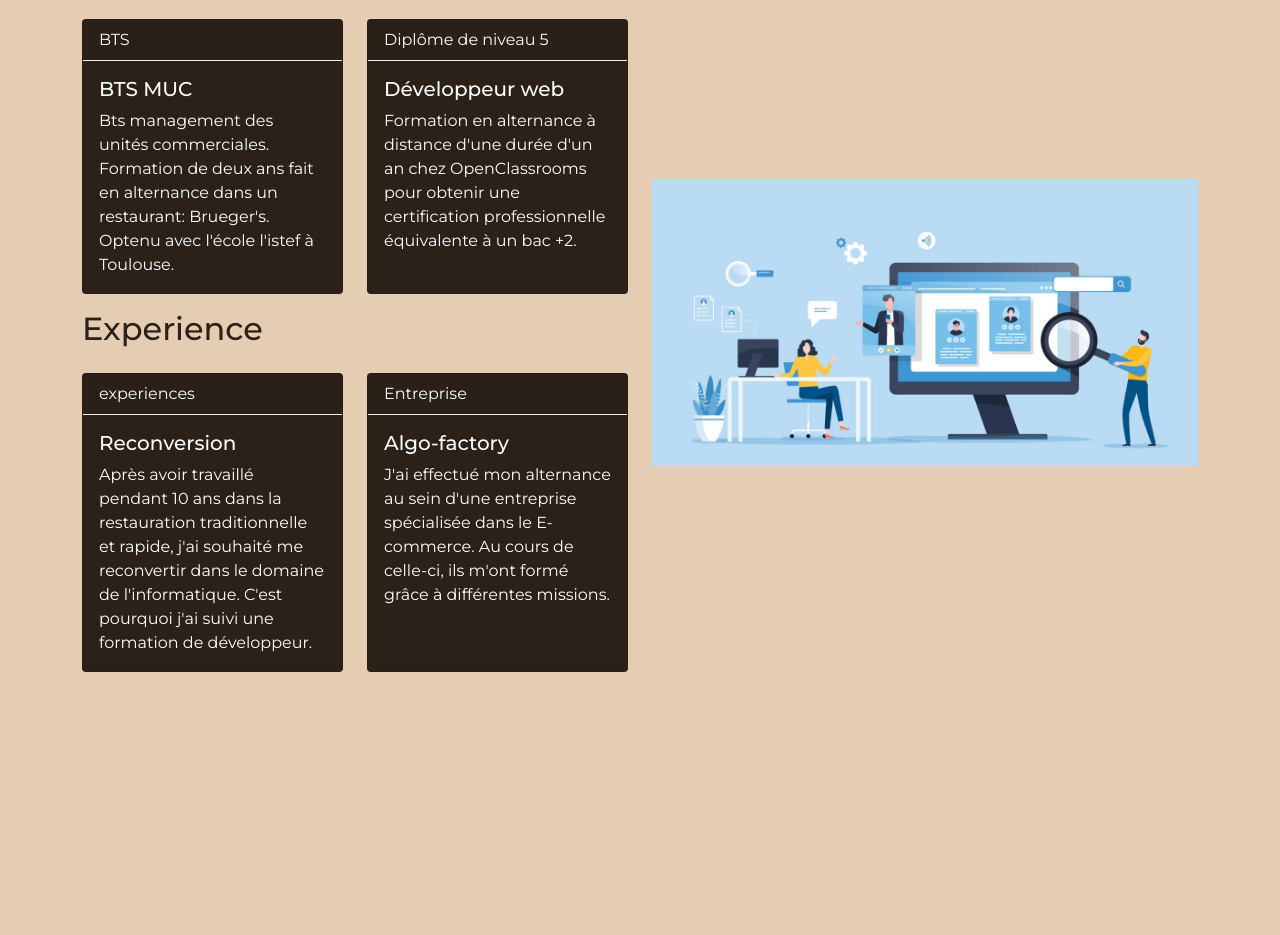
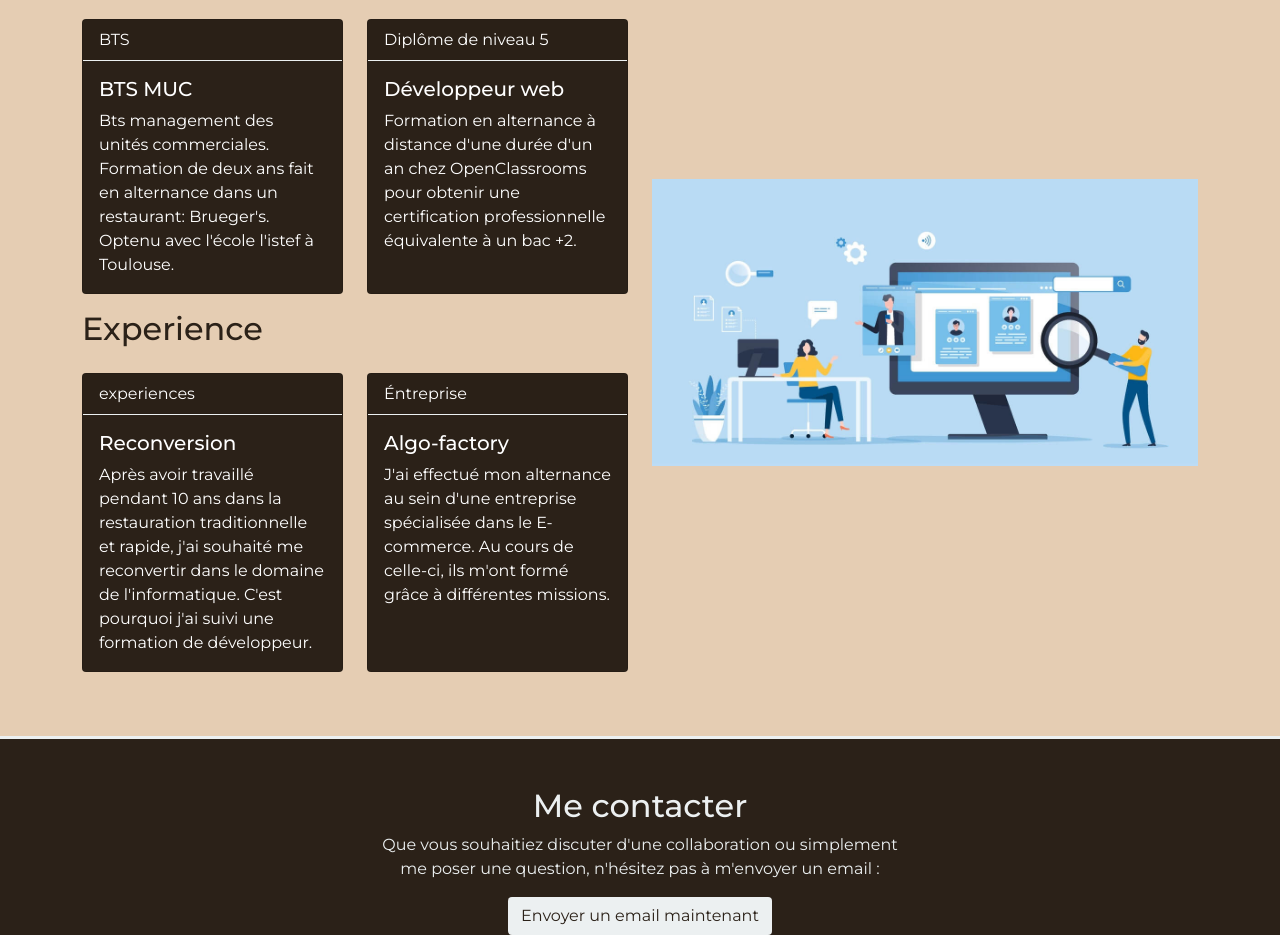
Before and after one commit to Nicochon/Porte-folio, a website: page index.html in a window 1280 px wide. Shown: the part 4420-5355 px from the top of the page. Before the commit the page ends 5156 px from the top, so only its background shows below. Drawn offline with nearby package versions, Linux system fonts and the light colour scheme.

Commit message:
ajout de contact formulaire

```diff
--- a/index.html
+++ b/index.html
@@ -363,7 +363,7 @@
                     </div>
                     <div class="col-md-6 d-flex justify-content-center">
                         <div class="card text-white mb-3" style="max-width: 18rem;">
-                            <div class="card-header">Entreprise</div>
+                            <div class="card-header">Éntreprise</div>
                             <div class="card-body">
                                 <h5 class="card-title">Algo-factory</h5>
                                 <p class="card-text">J'ai effectué mon alternance au sein d'une entreprise spécialisée dans le E-commerce. Au cours de celle-ci, ils m'ont formé grâce à différentes missions.</p>
@@ -379,29 +379,20 @@
     </div>
 </div>
 
-<!--<div id="social">-->
-<!--    <div class="container pt-5 text-center">-->
-<!--        <div class="row d-flex justify-content-center">-->
-<!--            <div class="col-md-6">-->
-<!--                <h2>Me contacter</h2>-->
-<!--                <form method="post" action="mail.php">-->
-<!--                    <div class="mb-3">-->
-<!--                        <label for="exampleFormControlInput1" class="form-label">Email address</label>-->
-<!--                        <input type="email" class="form-control" id="exampleFormControlInput1" name="email"-->
-<!--                               placeholder="name@example.com" required>-->
-<!--                    </div>-->
-<!--                    <div class="mb-3">-->
-<!--                        <label for="exampleFormControlTextarea1" class="form-label">Message</label>-->
-<!--                        <textarea class="form-control" id="exampleFormControlTextarea1" name="message" rows="7"-->
-<!--                                  required-->
-<!--                        ></textarea>-->
-<!--                    </div>-->
-<!--                    <input class="btn" value="send Email" type="button"/>-->
-<!--                </form>-->
-<!--            </div>-->
-<!--        </div>-->
-<!--    </div>-->
-<!--</div>-->
+<div id="social">
+    <div class="container pt-5 text-center">
+        <div class="row d-flex justify-content-center">
+            <div class="col-md-6">
+                <h2>Me contacter</h2>
+                <p>Que vous souhaitiez discuter d'une collaboration ou simplement me poser une question, n'hésitez pas à m'envoyer un email :
+                </p>
+                <a class="btn" target="_blank" href="mailto:nicolas.rivier@hotmail.fr">Envoyer un email maintenant</a>
+            </div>
+        </div>
+    </div>
+</div>
+
+
 
 <script src="js/snake.js"></script>
 <script type="text/javascript" src="//cdn.jsdelivr.net/gh/kenwheeler/slick@1.8.1/slick/slick.min.js"></script>
```
